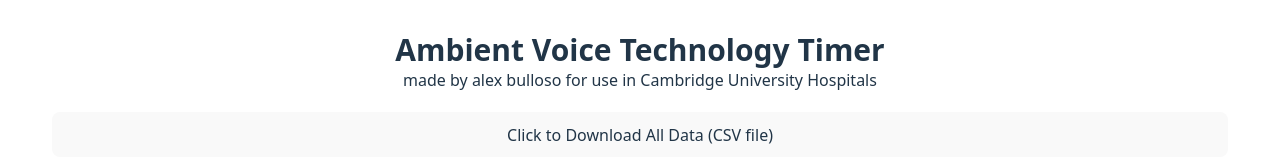
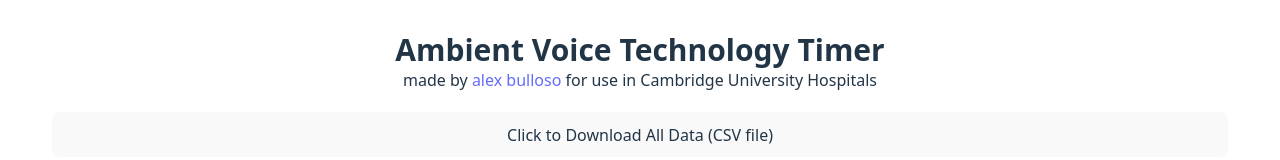
Before and after one commit to AlexBulloso/avt_data_collector, a React (Vite) app: page / in a window 1280 px wide. Shown: the top 160 px of the page. Built offline with nearby package versions, Linux system fonts and the light colour scheme.

Commit message:
Add link to portfolio website

```diff
--- a/src/App.jsx
+++ b/src/App.jsx
@@ -11,7 +11,11 @@
     <>
       <p className="text-3xl font-bold">Ambient Voice Technology Timer</p>
       <p className="text-m font-italic">
-        made by alex bulloso for use in Cambridge University Hospitals
+        made by{" "}
+        <a href="https://www.alexbulloso.com" target="_blank">
+          alex bulloso{" "}
+        </a>
+        for use in Cambridge University Hospitals
       </p>
       <TimerManager />
     </>
```
